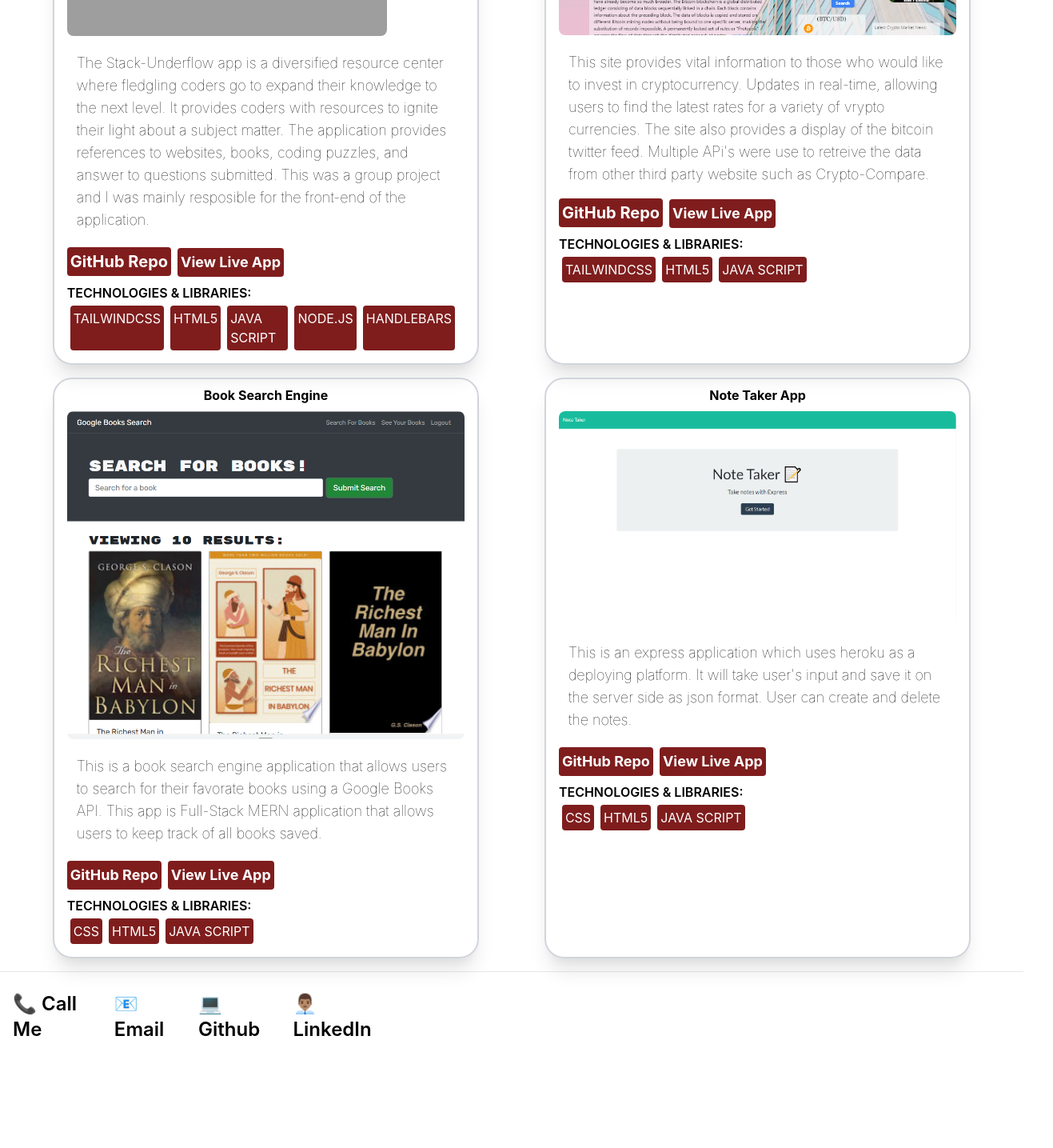
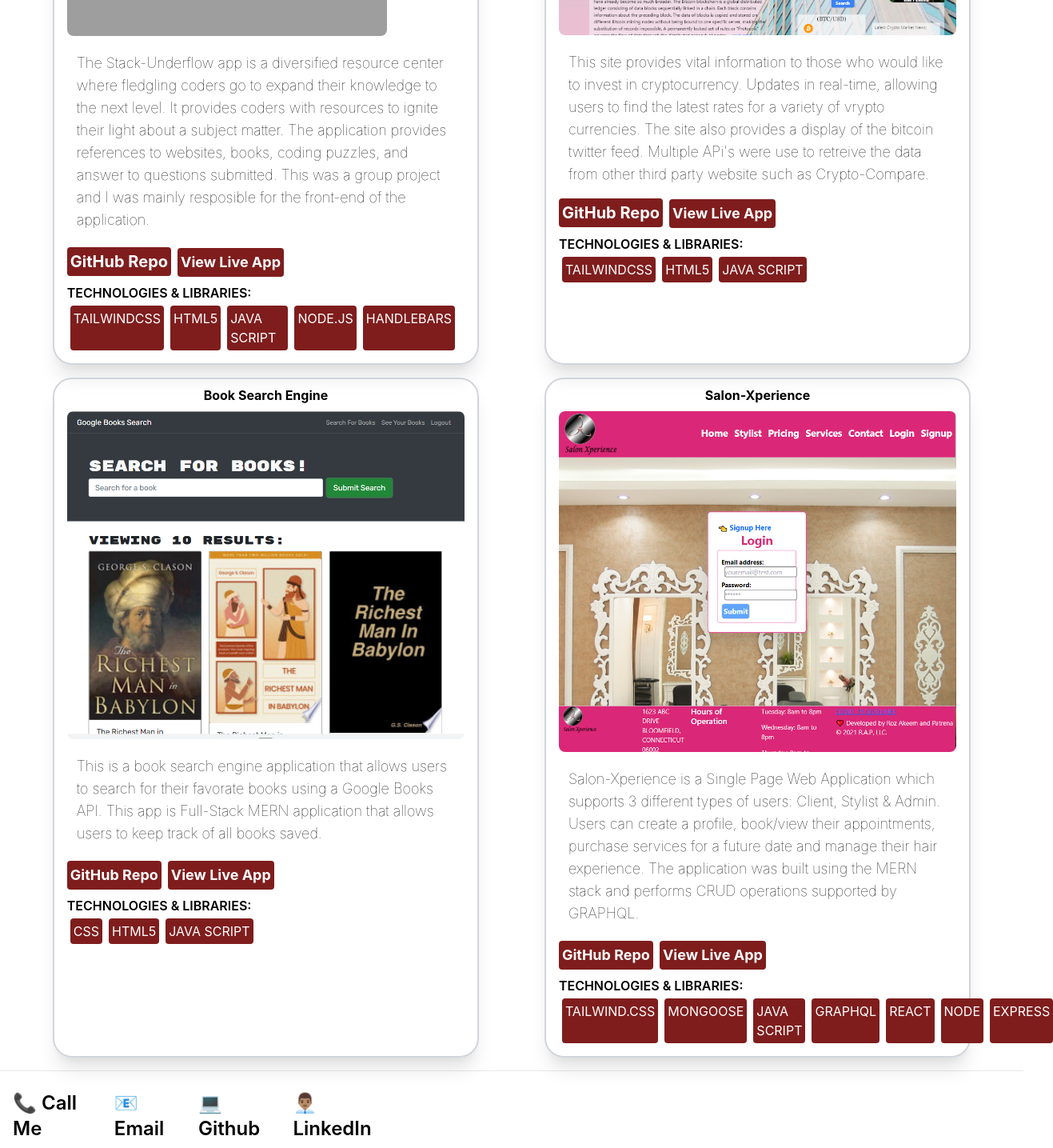
Before and after one commit to javantie/React-Portfolio, a React (Create React App) app: page /project in a window 1280 px wide. Shown: the part 561-1996 px from the top of the page at 80% size, 1317 px wide, since content can reach past the window. Before the commit the page ends 1872 px from the top, so only its background shows below. Built offline with nearby package versions, Linux system fonts and the light colour scheme; grey boxes are pictures that could not be loaded.

Commit message:
updated the projects

```diff
--- a/src/components/Project/index.js
+++ b/src/components/Project/index.js
@@ -3,6 +3,7 @@ import stack from "../../assets/images/stack.png"
 import coinNerd from "../../assets/images/Capture2.PNG"
 import bookspic from "../../assets/images/screenshot.png"
 import notepic from "../../assets/images/Capture4.PNG"
+import salonxp from "../../assets/images/salonxp.PNG"
 
 function Project() {
   return (
@@ -169,6 +170,7 @@ function Project() {
             <p class="mr-2 bg-red-900 text-white p-1 rounded">JAVA SCRIPT</p>
           </span>
         </div>
+
         <div
           id="card"
           class="
@@ -184,36 +186,40 @@ function Project() {
         mb-4
         "
         >
-          <h2 class="mb-2 font-bold text-center pt-2">Note Taker App</h2>
+          <h2 class="mb-2 font-bold text-center pt-2">Salon-Xperience</h2>
           <div id="card-img">
-            <img class="rounded-lg" src={notepic} alt="" />
+            <img class="rounded-lg" src={salonxp} alt="" />
           </div>
           <div id="text-area" class="mb-2">
             <p class="mt-2 p-3 font-thin text-lg">
-              This is an express application which uses heroku as a deploying
-              platform. It will take user's input and save it on the server side
-              as json format. User can create and delete the notes.
+            Salon-Xperience is a Single Page Web Application which supports 3 different types of users: Client,
+            Stylist & Admin. Users can create a profile, book/view their appointments, purchase services for a future date and manage their hair experience.
+            The application was built using the MERN stack and performs CRUD operations supported by GRAPHQL.
             </p>
           </div>
           <button class="bg-red-900 text-white p-1 mb-2 text-lg font-bold rounded">
             <a
-              href="https://github.com/javantie/Note-Taker-App"
+              href="https://github.com/nylesor28/salon-xperience"
               target="_blank"
             >
               GitHub Repo
             </a>
           </button>
           <button class="bg-red-900 text-white p-1 mb-2 text-lg font-bold rounded ml-2">
-            <a href="https://javantienotetaker.herokuapp.com/" target="_blank">
+            <a href="https://salon-xperience.herokuapp.com/login" target="_blank">
               View Live App
             </a>
           </button>
           <br />
           <span class="font-semibold">TECHNOLOGIES & LIBRARIES:</span>
           <span class="flex p-1 pb-4">
-            <p class="mr-2 bg-red-900 text-white p-1 rounded">CSS</p>
-            <p class="mr-2 bg-red-900 text-white p-1 rounded">HTML5</p>
+            <p class="mr-2 bg-red-900 text-white p-1 rounded">TAILWIND.CSS</p>
+            <p class="mr-2 bg-red-900 text-white p-1 rounded">MONGOOSE</p>
             <p class="mr-2 bg-red-900 text-white p-1 rounded">JAVA SCRIPT</p>
+            <p class="mr-2 bg-red-900 text-white p-1 rounded">GRAPHQL</p>
+            <p class="mr-2 bg-red-900 text-white p-1 rounded">REACT</p>
+            <p class="mr-2 bg-red-900 text-white p-1 rounded">NODE</p>
+            <p class="mr-2 bg-red-900 text-white p-1 rounded">EXPRESS</p>
           </span>
         </div>
       </section>
```
Also changed, not shown: src/assets/images/salonxp.PNG (added).
